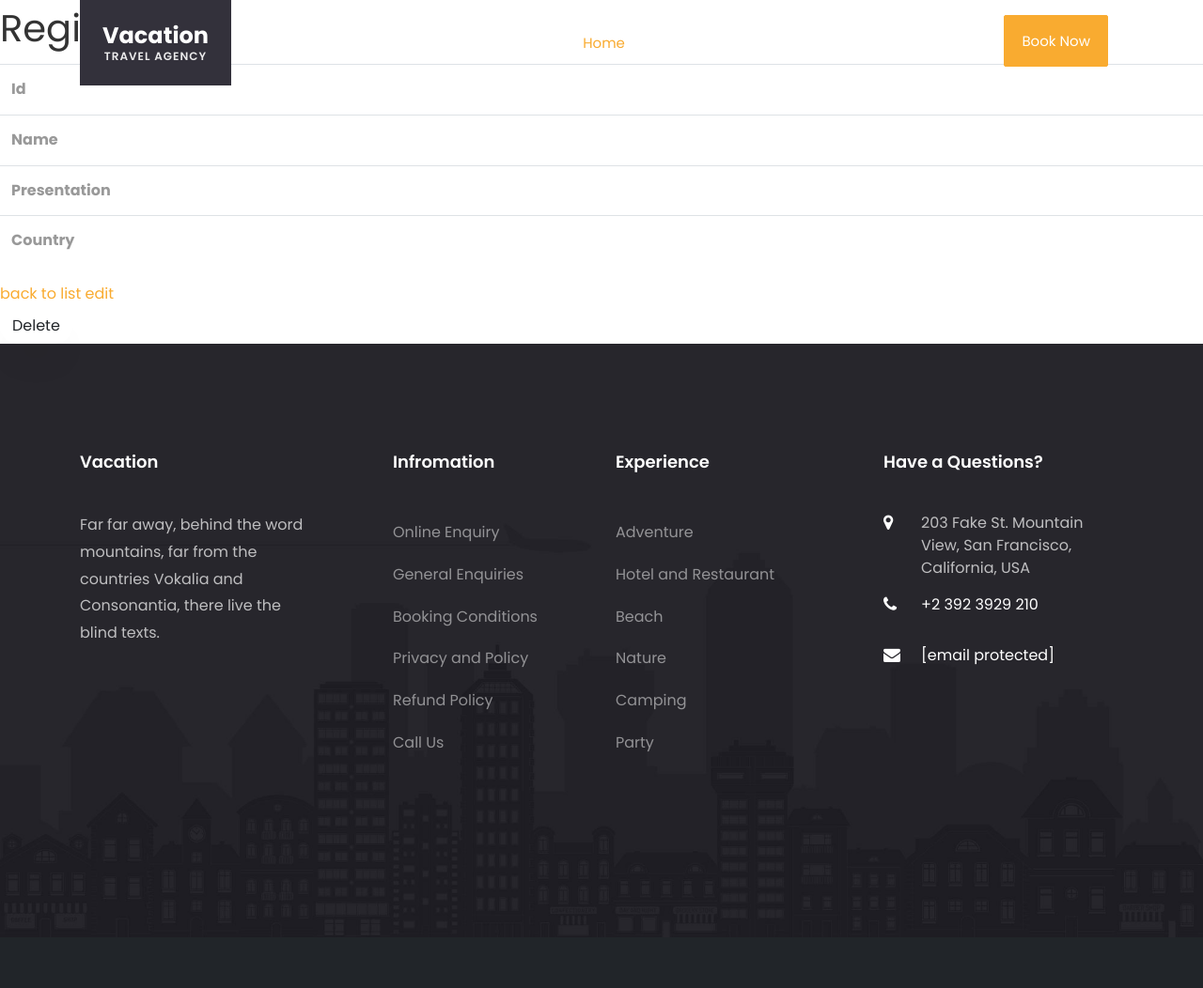
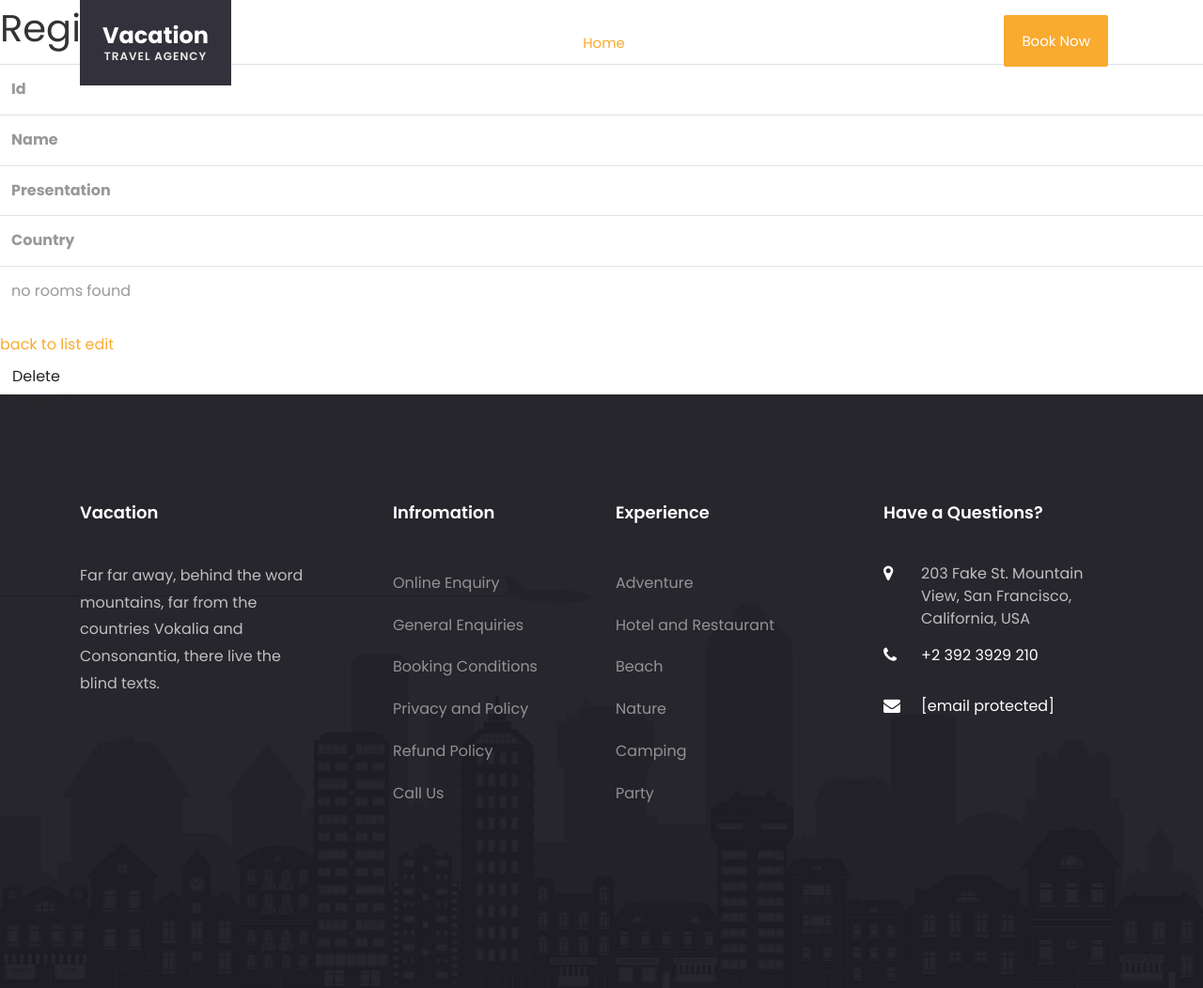
Before and after one commit to shihui0328/project-agvoy, a Symfony app: template templates/region/show.html.twig in a window 1280 px wide. Shown: the whole page at 94% size. Before the commit the page ends 990 px from the top, so only its background shows below. Run offline with Twig, Linux system fonts and the light colour scheme; the template is opened without the code that fills it, so the values that code supplies are empty; some libraries are stand-ins or nearby versions.

Commit message:
Show all of room in a region

```diff
--- a/src/Controller/RegionController.php
+++ b/src/Controller/RegionController.php
@@ -53,8 +53,12 @@ class RegionController extends AbstractController
      */
     public function show(Region $region): Response
     {
+        $rooms = $region->getRooms();
+        dump($rooms);
+
         return $this->render('region/show.html.twig', [
             'region' => $region,
+            'rooms' => $rooms,
         ]);
     }
 
--- a/templates/region/show.html.twig
+++ b/templates/region/show.html.twig
@@ -24,6 +24,22 @@
                 <th>Country</th>
                 <td>{{ region.country }}</td>
             </tr>
+
+            {% for room in rooms %}
+                <tr>
+                    <td>{{ room.id }}</td>
+                    <td>{{ room.summary }}</td>
+                    <td>{{ room.price }}</td>
+                    <td>{{ room.address }}</td>
+                    <td>{% for region in room.regions %}{{ region.name }}{% endfor %}</td>
+                  <td><a href="{{ path('rooms_properties', {'id': room.id}) }}">show</a></td>
+
+                </tr>
+            {% else %}
+                <tr>
+                    <td colspan="8">no rooms found</td>
+                </tr>
+            {% endfor %}
         </tbody>
     </table>
 
```
